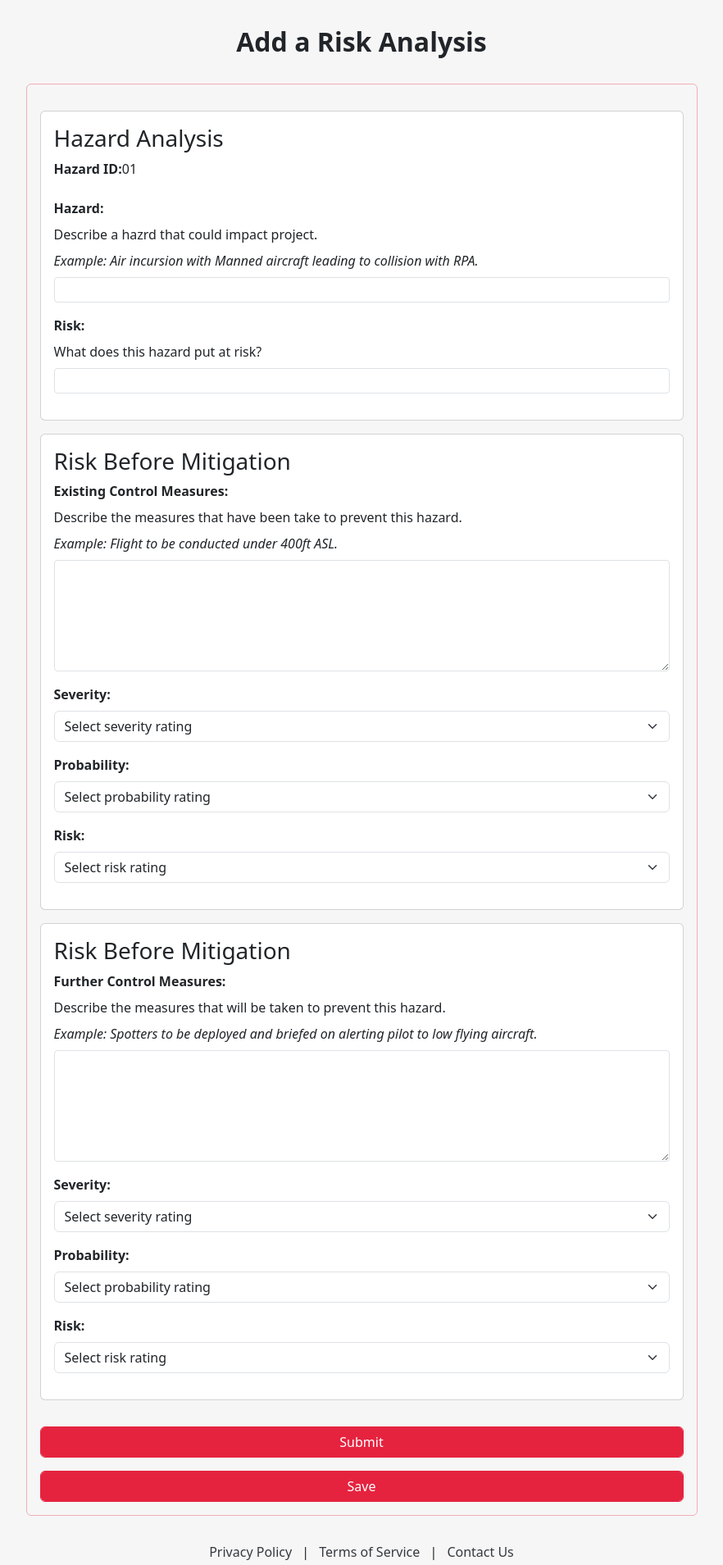
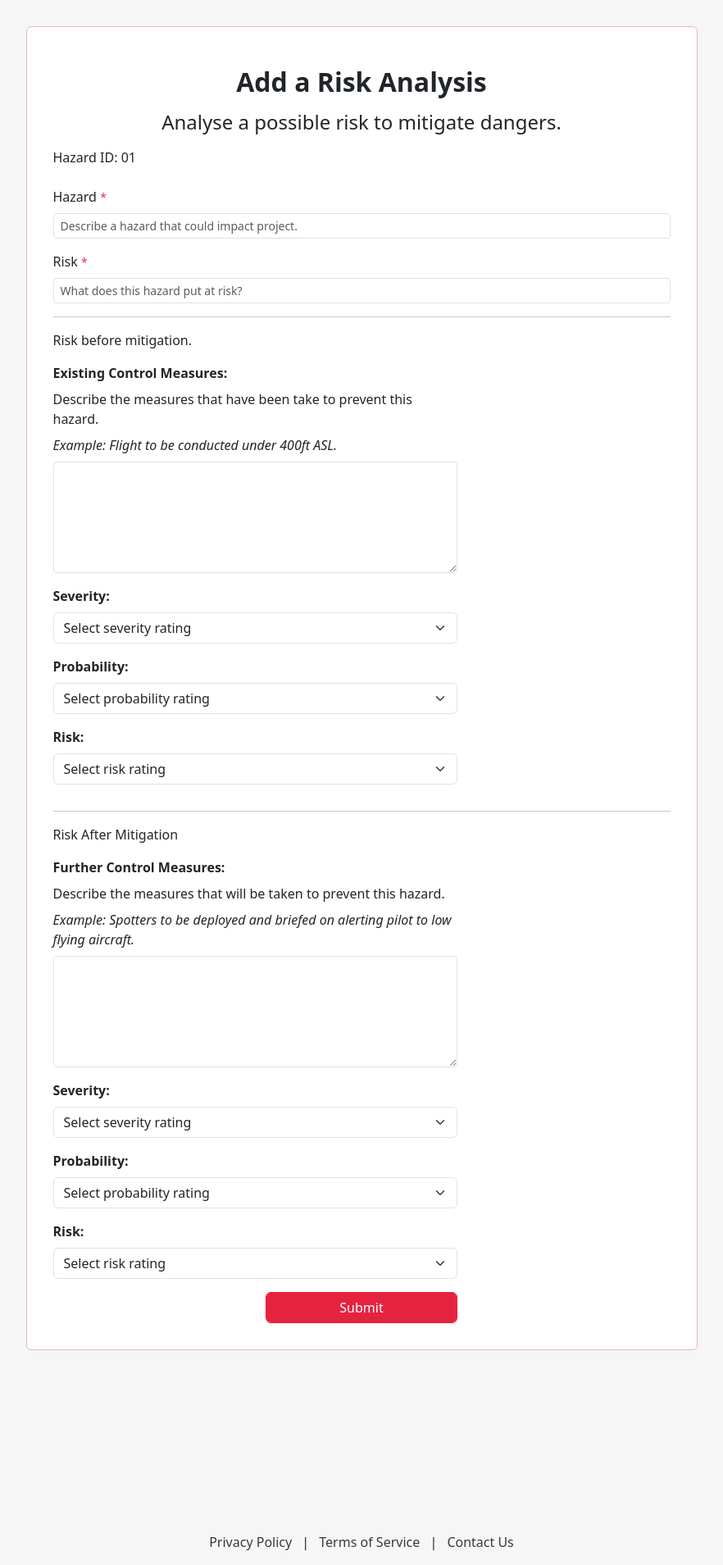
Before and after one commit to NikitaEdin/SOC09109-2025-TR2-Group-Project, a Flask app: page /forms/risk-analysis/add in a window 1280 px wide. Shown: the part 58-1967 px from the top of the page at 82% size, without its empty margins (199-1081 px from the left). Run offline with Flask 3, Linux system fonts and the light colour scheme.

Commit message:
form changes

```diff
--- a/app/templates/forms/loading/loading_list.html
+++ b/app/templates/forms/loading/loading_list.html
@@ -8,11 +8,7 @@
     </div>
 
     <div class="container d-flex flex-column justify-content-center align-items-center" style="min-height: 80vh;">
-        <div class="w-75 text-start">
-            <a href="{{ url_for('loading_list') }}" class="btn btn-primary my-3">
-                ← Back to Forms Page
-            </a>
-        </div>
+
         <div class="rounded border border-danger-subtle p-3 w-75 my-3 card">
             <div class="card-body">
                 <h3 class="text-center fw-light fs-4 pb-2">
--- a/app/templates/forms/risk_analysis/add_risk.html
+++ b/app/templates/forms/risk_analysis/add_risk.html
@@ -3,43 +3,47 @@
 {% block title %}Add a Risk Analysis{% endblock %}
 
 {% block content %}
+
+
+    <div class="container d-flex flex-column justify-content-center align-items-center" style="min-height: 80vh;">
+        <div class="rounded border border-danger-subtle p-3 w-75 my-3 card">
+            <div class="card-body">
                 <div class="text-center m-3">
                     <h2><strong>Add a Risk Analysis</strong></h2>
                 </div>
 
-    <div class="container d-flex flex-column justify-content-center align-items-center" style="min-height: 80vh;">
+                <h3 class="text-center fw-light fs-4 pb-2">
+                    Analyse a possible risk to mitigate dangers.
+                </h3>
 
-        <form class="rounded border border-danger-subtle p-3 w-75 my-3">
-            <div class="card my-3">
-                <div class="card-body">
-                    <h3 class="card-title">Hazard Analysis</h3>
                 <!-- User should describe hazard and what is at risk from it -->
                 <div class="mb-3">
-                        <label class="form-label" for="flightCode"><strong>Hazard ID:</strong>01</label>
+                    <label class="form-label" for="flightCode">Hazard ID: 01</label>
                 </div>
 
                 <div class="mb-3">
-                        <label class="form-label" for="hazard"><strong>Hazard:</strong></label>
-                        <p class="form-label">Describe a hazrd that could impact project.</p>
-                        <p class="form-label"><em>Example: Air incursion with Manned aircraft leading to collision with RPA.</em></p>
-                        <input class="form-control form-control-sm" type="text" id="hazard" name="hazard">
+                    <label class="form-label" for="hazard">Hazard
+                        <span class="text-danger" style="font-size: 0.875rem;">*</span>
+                    </label>
+                    <input class="form-control form-control-sm" type="text" id="hazard" name="hazard" placeholder="Describe a hazard that could impact project.">
                 </div>
 
                 <div class="mb-3">
-                        <label class="form-label" for="risk"><strong>Risk:</strong></label>
-                        <p class="form-label">What does this hazard put at risk?</p>
-                        <input class="form-control form-control-sm" type="text" id="risk" name="risk">
+                    <label class="form-label" for="risk">
+                        Risk
+                        <span class="text-danger" style="font-size: 0.875rem;">*</span>
+                    </label>
+                    <input class="form-control form-control-sm" type="text" id="risk" name="risk" placeholder="What does this hazard put at risk?">
                 </div>
-                </div>
-            </div>
-             <!-- ////////////////////////////////////////////////////////////////////////////////////////////////////// -->
 
+                <hr>
 
-             <div class="card my-3">
-                <div class="card-body">
-                    <h3 class="card-title">Risk Before Mitigation</h3>
                 <!-- User will analyse the risk with only exsisting control measures in place -->
-
+                <div class="row">
+                    <p>
+                        Risk before mitigation.
+                    </p>
+                    <div class="col-md-8">
                         <div class="mb-3">
                             <label class="form-label" for="existingMeasures"><strong>Existing Control Measures:</strong></label>
                             <p class="form-label">Describe the measures that have been take to prevent this hazard.</p>
@@ -77,11 +81,15 @@
                     </div>
                 </div>
 
-            <div class="card my-3">
-                <div class="card-body">
-                   <h3 class="card-title">Risk Before Mitigation</h3>
+                <hr>
+
                 <!-- User will now input their anaylsis of expectations if further control measures are taken -->
+                <div class="row">
+                    <!-- Left Column - Section Titles -->
 
+                        <p>Risk After Mitigation</p>
+
+                   <div class="col-md-8">
                         <div class="mb-3">
                             <label class="form-label" for="furtherMeasures"><strong>Further Control Measures:</strong></label>
                             <p class="form-label">Describe the measures that will be taken to prevent this hazard.</p>
@@ -119,10 +127,15 @@
                     </div>
                 </div>
 
-            <!-- Buttons to submit or save changes -->
-            <button type="submit" class="form-control btn btn-primary my-3">Submit</button>
-            <button type="submit" class="form-control btn btn-primary">Save</button>
+            <!-- Buttons to submit -->
+            <div class="row justify-content-center  ">
+                <div class="col-4">
+                    <button type="submit" class="form-control btn btn-primary">Submit</button>
+                </div>
+            </div>
 
         </form>
             </div>
+        </div>
+    </div>
 {% endblock %}
```
Also changed, not shown: app/templates/forms/post_flight.html (+5 -6 lines), app/templates/forms/risk_analysis/risk_analysis_list.html (deleted, +0 -48 lines). Lines whose indentation alone changed are shown as unchanged.
